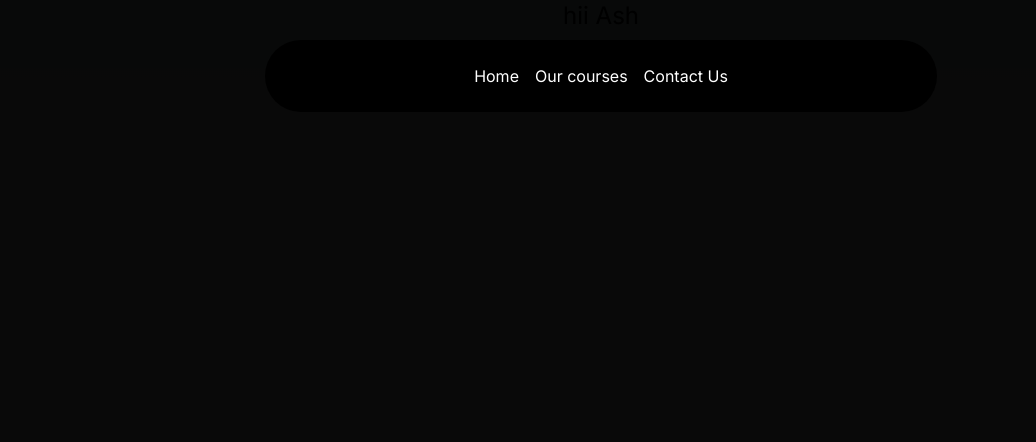
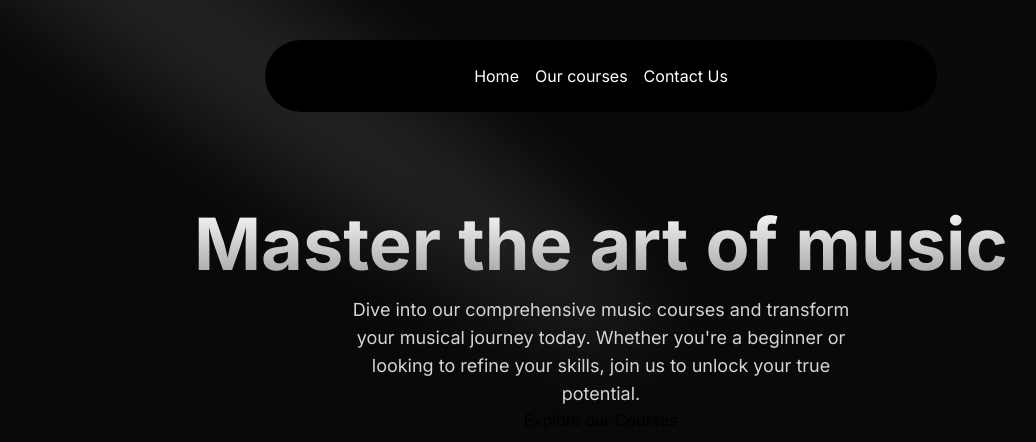
Before and after one commit to Tilak-dev/Nextjs-Projects, a Next.js app: page / in a window 1280 px wide. Shown: the top 442 px of the page, without its empty margins (39-1075 px from the left). Built offline with nearby package versions, Linux system fonts and the light colour scheme.

Commit message:
hero section and spotlight add bug fixed

```diff
--- a/src/app/page.tsx
+++ b/src/app/page.tsx
@@ -1,9 +1,9 @@
-import Image from "next/image";
+import HeroSection from "@/components/HeroSection"
 
 export default function Home() {
   return (
     <main className=" min-h-screen bg-black/[0.96] antialiased bg-grid-white/[0.02]">
-      <h1 className=" text-2xl text-center">hii Ash</h1>
+      <HeroSection />
     </main>
   );
 }
--- /dev/null
+++ b/src/components/HeroSection.jsx
@@ -0,0 +1,31 @@
+import Link from "next/link";
+import React from "react";
+import { Spotlight } from "./ui/Spotlight";
+
+function HeroSection() {
+  return (
+    <div className="flex flex-col md:h-[40rem] w-full rounded-md items-center justify-center relative  mx-auto py-10 md:py-0 overflow-hidden">
+       <Spotlight
+        className="-top-40 left-0 md:left-60 md:-top-20"
+        fill="grey"
+      />
+      <div className=" p-4 relative z-10  w-full text-center">
+        <h1
+        className=" mt-20 md:mt-0 text-4xl md:text-7xl font-bold bg-clip-text text-transparent bg-gradient-to-b from-neutral-50 to-neutral-400"
+        >Master the art of music</h1>
+        <p
+        className="mt-4 font-normal text-base md:text-lg text-neutral-300 max-w-lg mx-auto">
+          Dive into our comprehensive music courses and transform your musical
+          journey today. Whether you're a beginner or looking to refine your
+          skills, join us to unlock your true potential.
+        </p>
+        <div className="mt4
+        ">
+          <Link href={"/courses"}>Explore our Courses</Link>
+        </div>
+      </div>
+    </div>
+  );
+}
+
+export default HeroSection;
--- /dev/null
+++ b/src/components/ui/Spotlight.tsx
@@ -0,0 +1,56 @@
+import React from "react";
+import { cn } from "@/utils/cn";
+
+type SpotlightProps = {
+  className?: string;
+  fill?: string;
+};
+
+export const Spotlight = ({ className, fill }: SpotlightProps) => {
+  return (
+    <svg
+      className={cn(
+        "animate-spotlight pointer-events-none absolute z-[1]  h-[169%] w-[138%] lg:w-[84%] opacity-0",
+        className
+      )}
+      xmlns="http://www.w3.org/2000/svg"
+      viewBox="0 0 3787 2842"
+      fill="none"
+    >
+      <g filter="url(#filter)">
+        <ellipse
+          cx="1924.71"
+          cy="273.501"
+          rx="1924.71"
+          ry="273.501"
+          transform="matrix(-0.822377 -0.568943 -0.568943 0.822377 3631.88 2291.09)"
+          fill={fill || "white"}
+          fillOpacity="0.21"
+        ></ellipse>
+      </g>
+      <defs>
+        <filter
+          id="filter"
+          x="0.860352"
+          y="0.838989"
+          width="3785.16"
+          height="2840.26"
+          filterUnits="userSpaceOnUse"
+          colorInterpolationFilters="sRGB"
+        >
+          <feFlood floodOpacity="0" result="BackgroundImageFix"></feFlood>
+          <feBlend
+            mode="normal"
+            in="SourceGraphic"
+            in2="BackgroundImageFix"
+            result="shape"
+          ></feBlend>
+          <feGaussianBlur
+            stdDeviation="151"
+            result="effect1_foregroundBlur_1065_8"
+          ></feGaussianBlur>
+        </filter>
+      </defs>
+    </svg>
+  );
+};
--- a/tailwind.config.ts
+++ b/tailwind.config.ts
@@ -6,7 +6,7 @@
     "./src/components/**/*.{js,ts,jsx,tsx,mdx}",
     "./src/app/**/*.{js,ts,jsx,tsx,mdx}",
   ],
-  darkMode: 'class',
+  darkMode: "class",
   theme: {
     extend: {
       backgroundImage: {
@@ -14,8 +14,24 @@
         "gradient-conic":
           "conic-gradient(from 180deg at 50% 50%, var(--tw-gradient-stops))",
       },
+      animation: {
+        spotlight: "spotlight 2s ease .75s 1 forwards",
+      },
+      keyframes: {
+        spotlight: {
+          "0%": {
+            opacity: "0",
+            transform: "translate(-72%, -62%) scale(0.5)",
+          },
+          "100%": {
+            opacity: "1",
+            transform: "translate(-50%,-40%) scale(1)",
+          },
+        },
+      },
     },
   },
+
   plugins: [],
 };
 export default config;
```
